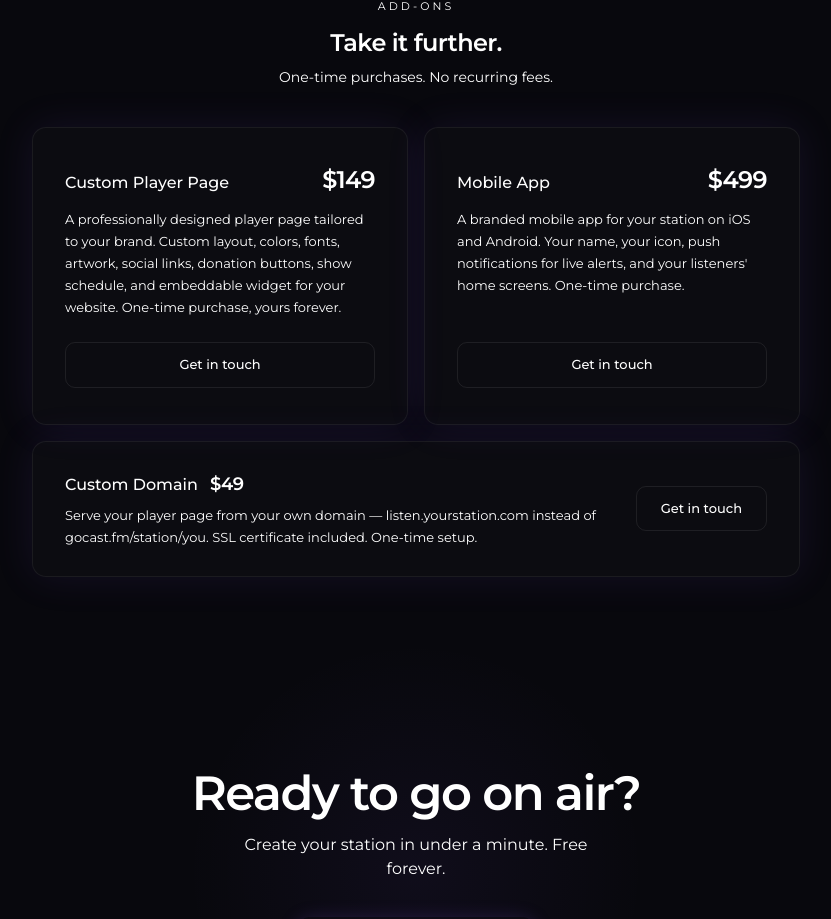
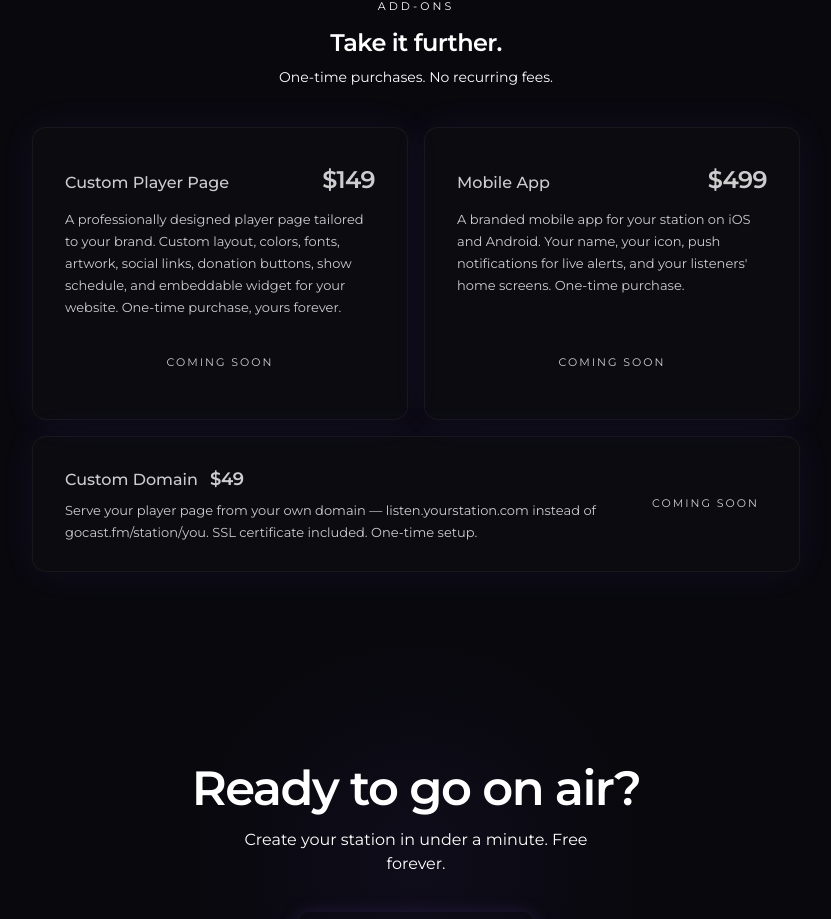
Before and after one commit to ammar-mashfj/gocast, a Next.js app in the folder client/: page / in a window 1280 px wide. Shown: the part 3319-4238 px from the top of the page, without its empty margins (224-1055 px from the left). Built offline with nearby package versions, Linux system fonts and the light colour scheme; no server answers.

Commit message:
feat(pricing): mark add-ons as coming soon and dim cards

```diff
--- a/client/components/homepage/PricingSection.tsx
+++ b/client/components/homepage/PricingSection.tsx
@@ -188,7 +188,7 @@ export default function PricingSection() {
           {ADDONS.filter((a) => a.name !== "Custom Domain").map((addon) => (
             <div
               key={addon.name}
-              className="bg-white/[0.02] border border-white/[0.06] rounded-xl px-5 md:px-8 py-7 md:py-9 flex flex-col transition-all hover:-translate-y-0.5 shadow-[0_0_40px_rgba(139,92,246,0.1)]"
+              className="bg-white/[0.02] border border-white/[0.06] rounded-xl px-5 md:px-8 py-7 md:py-9 flex flex-col transition-all hover:-translate-y-0.5 shadow-[0_0_40px_rgba(139,92,246,0.1)] opacity-80"
             >
               <div className="flex items-baseline justify-between mb-3">
                 <div className="text-base font-medium text-text-secondary">
@@ -201,12 +201,9 @@ export default function PricingSection() {
               <div className="text-[13px] text-text-faint leading-[1.7] mb-6 flex-1">
                 {addon.description}
               </div>
-              <a
-                href={addon.ctaHref}
-                className="block w-full py-3 rounded-lg text-[13px] text-center cursor-pointer font-medium no-underline bg-transparent text-text-muted border border-white/[0.08] hover:border-white/[0.15] hover:text-white transition-all"
-              >
-                Get in touch
-              </a>
+              <div className="text-[11px] tracking-[2px] uppercase text-text-faint text-center py-3">
+                Coming soon
+              </div>
             </div>
           ))}
         </div>
@@ -215,7 +212,7 @@ export default function PricingSection() {
         {ADDONS.filter((a) => a.name === "Custom Domain").map((addon) => (
           <div
             key={addon.name}
-            className="bg-white/[0.02] border border-white/[0.06] rounded-xl px-5 md:px-8 py-6 md:py-7 flex flex-col md:flex-row md:items-center justify-between gap-4 md:gap-8 transition-all hover:-translate-y-0.5 shadow-[0_0_40px_rgba(139,92,246,0.1)]"
+            className="bg-white/[0.02] border border-white/[0.06] rounded-xl px-5 md:px-8 py-6 md:py-7 flex flex-col md:flex-row md:items-center justify-between gap-4 md:gap-8 transition-all hover:-translate-y-0.5 shadow-[0_0_40px_rgba(139,92,246,0.1)] opacity-80"
           >
             <div className="flex-1">
               <div className="flex items-baseline gap-3 mb-1.5">
@@ -230,12 +227,9 @@ export default function PricingSection() {
                 {addon.description}
               </div>
             </div>
-            <a
-              href={addon.ctaHref}
-              className="shrink-0 px-6 py-3 rounded-lg text-[13px] text-center cursor-pointer font-medium no-underline bg-transparent text-text-muted border border-white/[0.08] hover:border-white/[0.15] hover:text-white transition-all"
-            >
-              Get in touch
-            </a>
+            <div className="shrink-0 text-[11px] tracking-[2px] uppercase text-text-faint text-center md:text-right px-2">
+              Coming soon
+            </div>
           </div>
         ))}
       </div>
```
